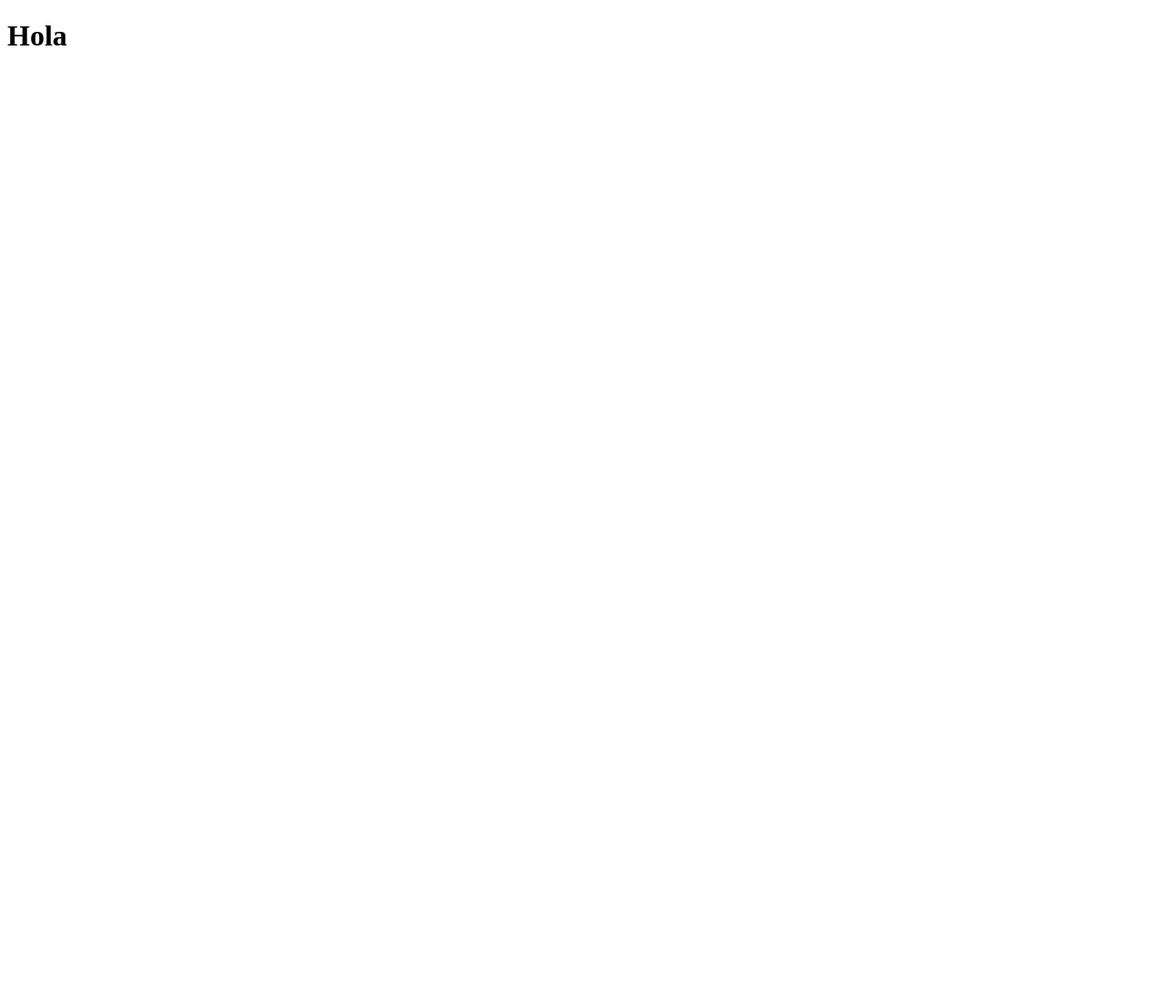
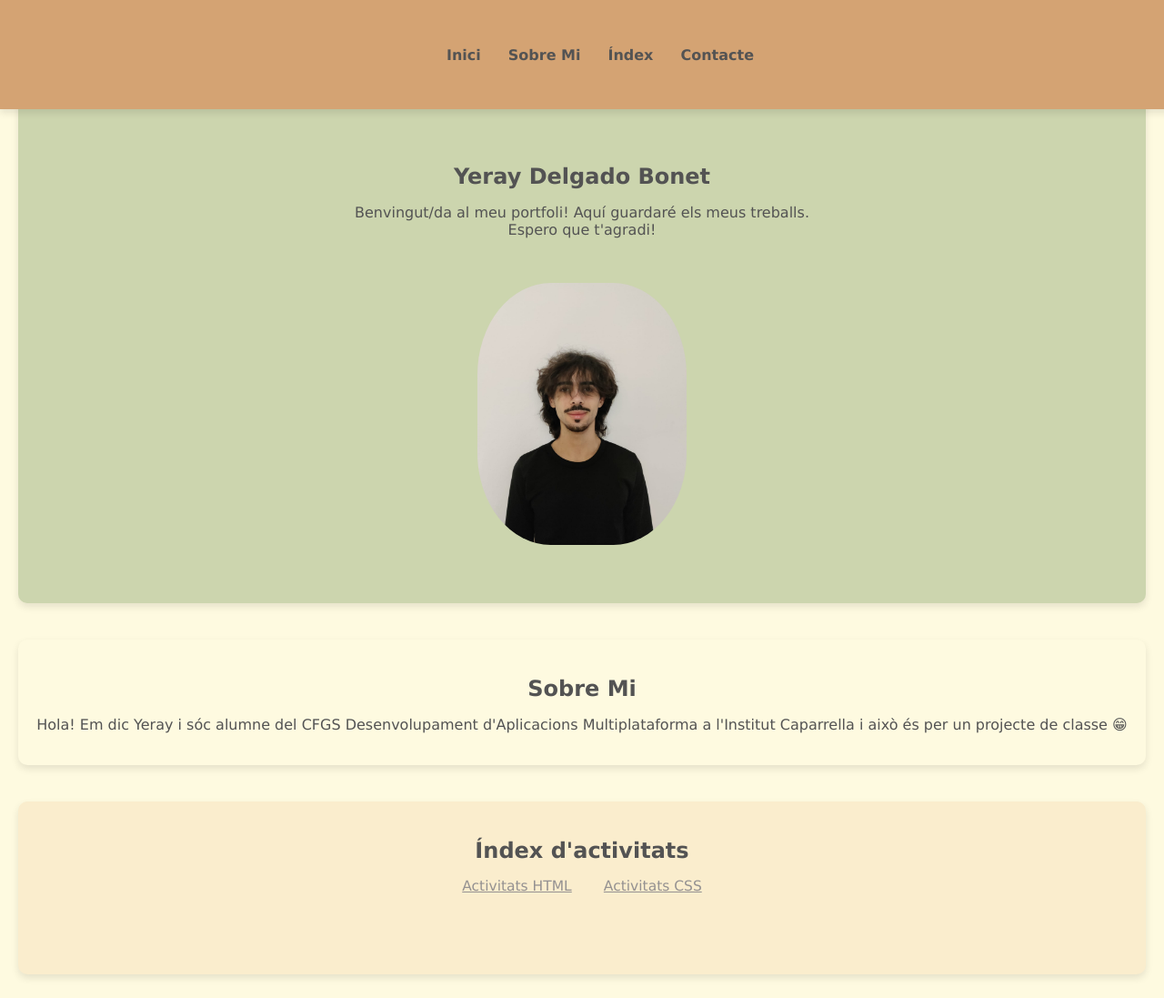
Before and after one commit to yeray-delgado/Website, a plain HTML site: page index.html in a window 1280 px wide. Shown: the top 1097 px of the page at 91% size. Before the commit the page ends 800 px from the top, so only its background shows below. Drawn offline with Linux system fonts and the light colour scheme.

Commit message:
portfolio

```diff
--- a/index.html
+++ b/index.html
@@ -1,12 +1,191 @@
 <!DOCTYPE html>
-<html lang="en">
+<html lang="ca">
 <head>
-    <meta charset="UTF-8">
-    <meta name="viewport" content="width=device-width, initial-scale=1.0">
-    <title>Índex Activitats - Yeray Delgado</title>
+  <meta charset="UTF-8">
+  <meta name="viewport" content="width=device-width, initial-scale=1.0">
+  <title>El Meu Portfoli</title>
+  <style>
+    body {
+      margin: 0;
+      font-family: 'Verdana', sans-serif;
+      background-color: #FEFAE0;
+      color: #535353;
+    }
+
+    #nav-bar {
+      position: fixed;
+      top: 0;
+      left: 0;
+      width: 100%;
+      height: 80px;
+      background-color: #D4A373;
+      padding: 20px;
+      box-shadow: 0 4px 8px rgba(0, 0, 0, 0.1);
+      z-index: 1000;
+      display: flex;
+      justify-content: center;
+      align-items: center;
+    }
+
+    #nav-bar a {
+      color: #535353;
+      text-decoration: none;
+      margin: 0 15px;
+      font-weight: bold;
+    }
+
+    #nav-bar a:hover {
+      color: #CCD5AE;
+    }
+
+    .container {
+      margin-top: 80px;
+      padding: 20px;
+      text-align: center;
+    }
+
+    section {
+      margin-bottom: 40px;
+      padding: 20px;
+      border-radius: 10px;
+      box-shadow: 0 4px 8px rgba(0, 0, 0, 0.1);
+      background-color: #E9EDC9;
+    }
+
+    h1, h2, p {
+      margin-bottom: 15px;
+    }
+
+    #inici {
+      background-color: #CCD5AE;
+      padding: 60px;
+      text-align: center;
+    }
+
+    #inici img {
+        position: relative;
+      border-radius: 35%;
+      max-width: 230px;
+      margin-top: 15px;
+    }
+
+    #sobre-mi {
+      background-color: #FEFAE0;
+    }
+
+    #index {
+      background-color: #FAEDCD;
+      height: 150px;
+    }
+
+    .index-nav a {
+        font-size: 15.5px;
+      color: #949191;
+      text-decoration: underline;
+      margin: 0 15px;
+    }
+
+    .index-nav a:hover {
+      color: #CCD5AE;
+    }
+
+    #contacte {
+      background-color: #D4A373;
+    }
+
+    form {
+      max-width: 400px;
+      margin: 0 auto;
+      background-color: #FEFAE0;
+      padding: 20px;
+      border-radius: 10px;
+      box-shadow: 0 4px 8px rgba(0, 0, 0, 0.1);
+    }
+
+    label {
+      display: block;
+      margin-bottom: 8px;
+      color: #535353;
+    }
+
+    input, textarea {
+      width: 100%;
+      padding: 10px;
+      margin-bottom: 15px;
+      border: 1px solid #D4A373;
+      border-radius: 5px;
+      box-sizing: border-box;
+    }
+
+    button {
+      background-color: #D4A373;
+      color: #FEFAE0;
+      padding: 12px 20px;
+      border: none;
+      border-radius: 5px;
+      cursor: pointer;
+      transition: background-color 0.3s;
+    }
+
+    button:hover {
+      background-color: #CCD5AE;
+    }
+  </style>
+
 </head>
+
 <body>
-    <h1><b>Hola</b></h1>
-    <a href=""></a>
+
+<nav id="nav-bar">
+    <a href="#inici">Inici</a>
+  <a href="#sobre-mi">Sobre Mi</a>
+  <a href="#index">Índex</a>
+  <a href="#contacte">Contacte</a>
+</nav>
+
+<div class="container">
+  <section id="inici">
+    <h1>Yeray Delgado Bonet</h1>
+    <p>Benvingut/da al meu portfoli! Aquí guardaré els meus treballs.
+        <br>Espero que t'agradi!</p>
+        <br>
+        <img src="images/asdsaddgjas.jpg" alt="Yeray">
+
+  </section>
+
+  <section id="sobre-mi">
+    <h2>Sobre Mi</h2>
+    <p>Hola! Em dic Yeray i sóc alumne del CFGS Desenvolupament d'Aplicacions Multiplataforma
+        a l'Institut Caparrella i això és per un projecte de classe 😁
+    </p>
+  </section>
+
+  <section id="index">
+    <h2>Índex d'activitats</h2>
+    <nav class="index-nav">
+      <a href="index-activitats/indexhtml.html" target="_blank">Activitats HTML</a>
+      <a href="index-activitats/indexcss.html" target="_blank">Activitats CSS</a>
+
+    </nav>
+  </section>
+
+
+  <section id="contacte">
+    <h2>Contacte</h2>
+    <form action="#" method="post">
+      <label for="nom">Nom:</label>
+      <input type="text" id="nom" name="nom" required>
+
+      <label for="email">Email:</label>
+      <input type="email" id="email" name="email" required>
+
+      <label for="missatge">Missatge:</label>
+      <textarea id="missatge" name="missatge" rows="4" required></textarea>
+
+      <button type="submit">Enviar Missatge</button>
+    </form>
+  </section>
+</div>
+
 </body>
 </html>
```
Also changed, not shown: css/04colors/a3.html (added, +14 -0 lines), index-activitats/indexcss.html (added, +11 -0 lines), index-activitats/indexhtml.html (added, +12 -0 lines), images/asdsaddgjas.jpg (added).
